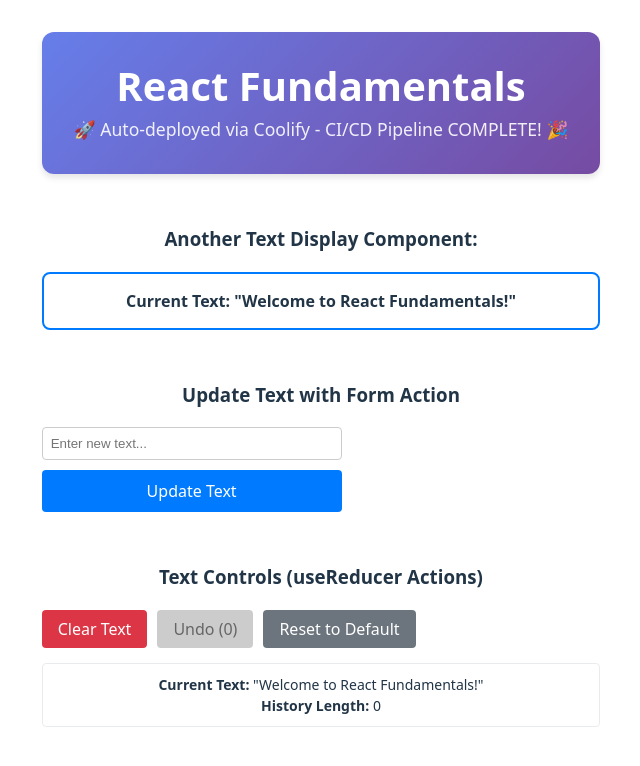
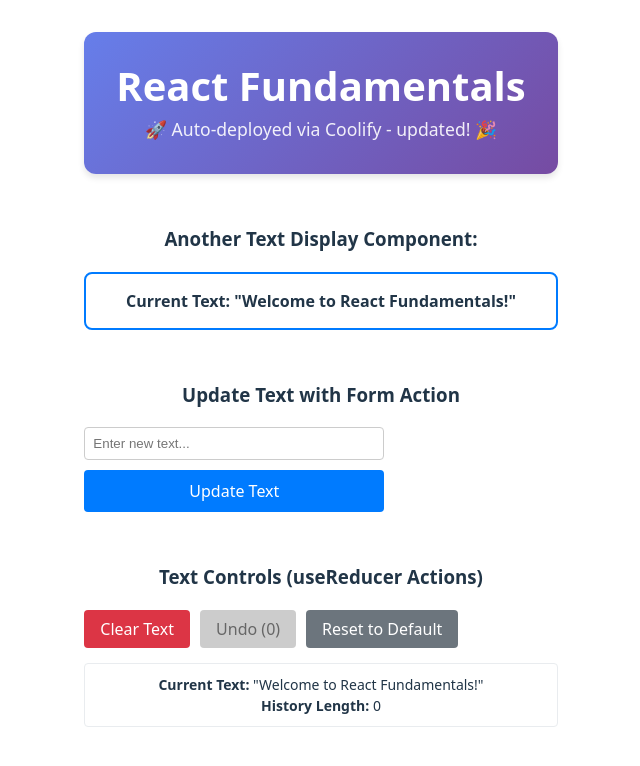
Before and after one commit to JakubMatyka/react-fundamentals, a React (Vite) app: page / in a window 1280 px wide. Shown: the top 766 px of the page, without its empty margins (319-959 px from the left). Built offline with nearby package versions, Linux system fonts and the light colour scheme.

Commit message:
see update

```diff
--- a/src/App.tsx
+++ b/src/App.tsx
@@ -11,7 +11,7 @@ function App() {
         <header className="app-header">
           <h1>React Fundamentals</h1>
           <p className="deployment-info">
-            🚀 Auto-deployed via Coolify - CI/CD Pipeline COMPLETE! 🎉
+            🚀 Auto-deployed via Coolify - updated! 🎉
           </p>
         </header>
         <main className="app-main">
```
